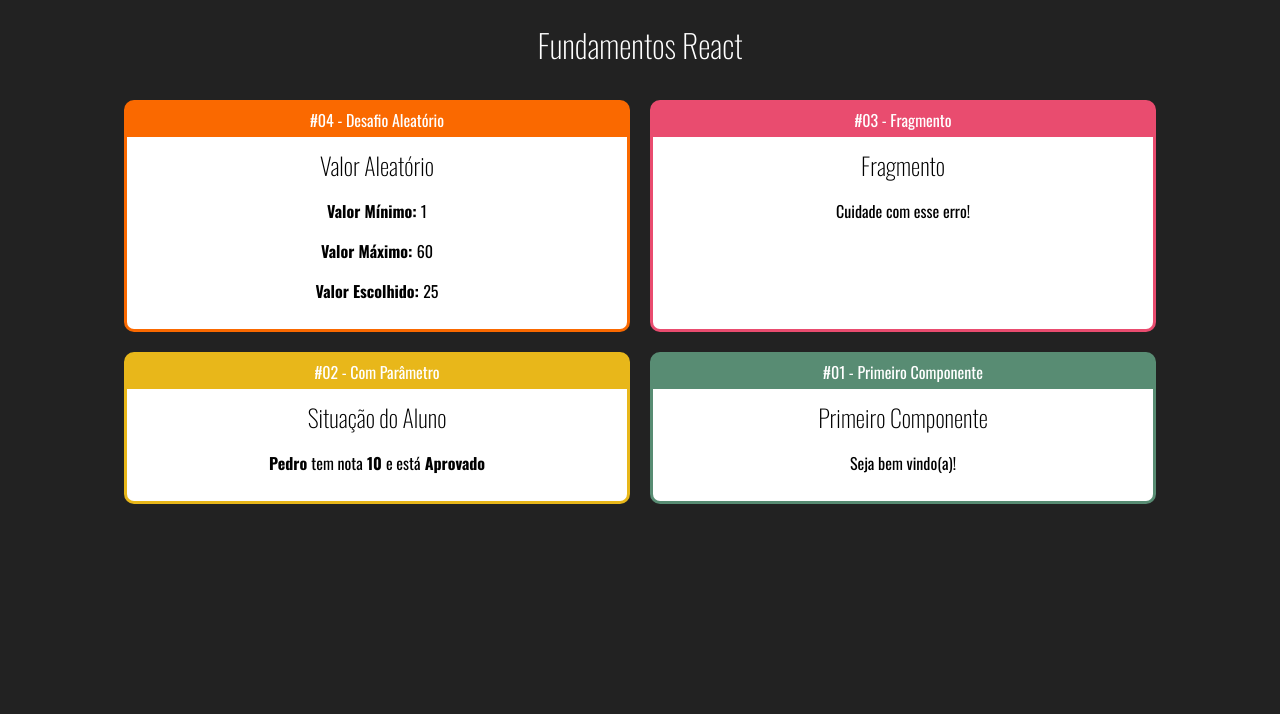
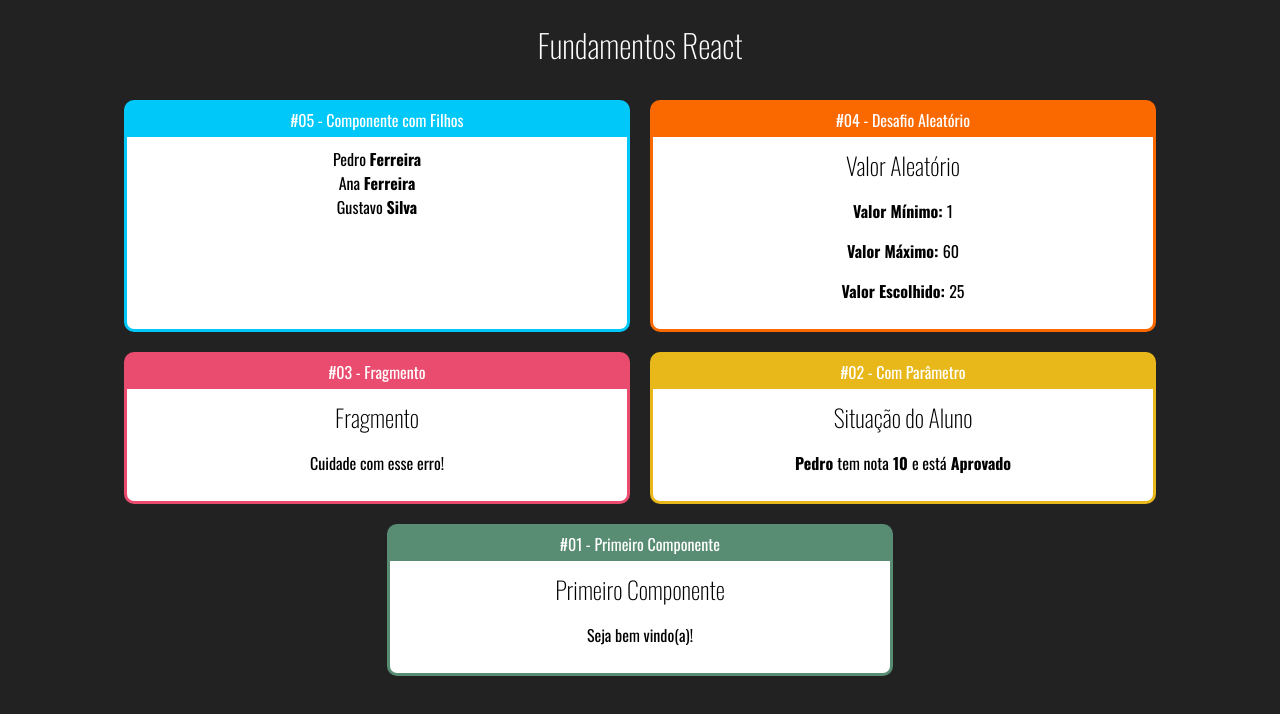
Before and after one commit to gpmendes7/reactreduxfundamentos, a React (Create React App) app in the folder fundamentos-react/: page / in a window 1280 px wide. Shown: the top 714 px of the page. Built offline with nearby package versions, Linux system fonts and the light colour scheme.

Commit message:
25. Componente com Filho #01

```diff
--- a/fundamentos-react/src/App.jsx
+++ b/fundamentos-react/src/App.jsx
@@ -1,6 +1,7 @@
 import "./App.css";
 import React from "react";
 
+import Familia from "./components/basicos/Familia";
 import Card from "./components/layout/Card";
 import Aleatorio from "./components/basicos/Aleatorio";
 import Fragmento from "./components/basicos/Fragmento";
@@ -12,6 +13,10 @@ export default () => (
     <h1>Fundamentos React</h1>
 
     <div className="Cards">
+      <Card titulo="#05 - Componente com Filhos" color="#00C8F8">
+        <Familia sobrenome="Ferreira" />
+      </Card>
+
       <Card titulo="#04 - Desafio Aleatório" color="#FA6900">
         <Aleatorio min={1} max={60}></Aleatorio>
       </Card>
--- /dev/null
+++ b/fundamentos-react/src/components/basicos/Familia.jsx
@@ -0,0 +1,12 @@
+import React from "react";
+import FamiliaMembro from "./FamiliaMembro";
+
+export default (props) => {
+  return (
+    <div>
+      <FamiliaMembro nome="Pedro" sobrenome={props.sobrenome} />
+      <FamiliaMembro nome="Ana" {...props} />
+      <FamiliaMembro nome="Gustavo" sobrenome="Silva" />
+    </div>
+  );
+};
--- /dev/null
+++ b/fundamentos-react/src/components/basicos/FamiliaMembro.jsx
@@ -0,0 +1,9 @@
+import React from "react";
+
+export default (props) => {
+  return (
+    <div>
+      {props.nome} <strong>{props.sobrenome}</strong>
+    </div>
+  );
+};
```
